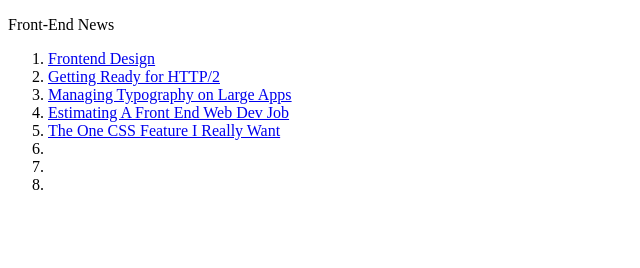
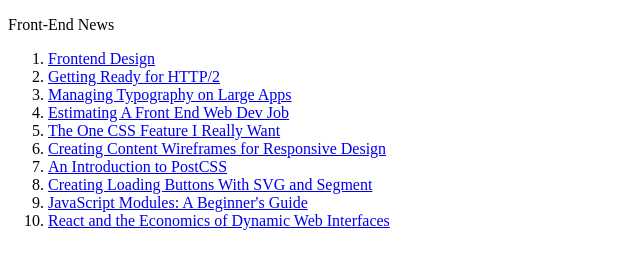
Before and after one commit to pjack484/Front-End-News-Screencast, a plain HTML site: page index.html in a window 1280 px wide. Shown: the whole page, without its empty margins (0-640 px from the left). Drawn offline with Linux system fonts and the light colour scheme.

Commit message:
HTML skeleton

```diff
--- a/index.html
+++ b/index.html
@@ -26,13 +26,19 @@
 		  <a href="#">The One CSS Feature I Really Want</a>
 		 </li>
 		 <li>
-		  <a href="#"></a>
+		  <a href="#">Creating Content Wireframes for Responsive Design</a>
 		 </li>
 		 <li>
-		  <a href="#"></a>
+		  <a href="#">An Introduction to PostCSS</a>
 		 </li>
 		 <li>
-		  <a href="#"></a>
+		  <a href="#">Creating Loading Buttons With SVG and Segment</a>
+		 </li>
+		 <li>
+		  <a href="#">JavaScript Modules: A Beginner's Guide</a>
+		 </li>
+		 <li>
+		  <a href="#">React and the Economics of Dynamic Web Interfaces</a>
 		 </li>
 		</ol>
 	</main>
```
